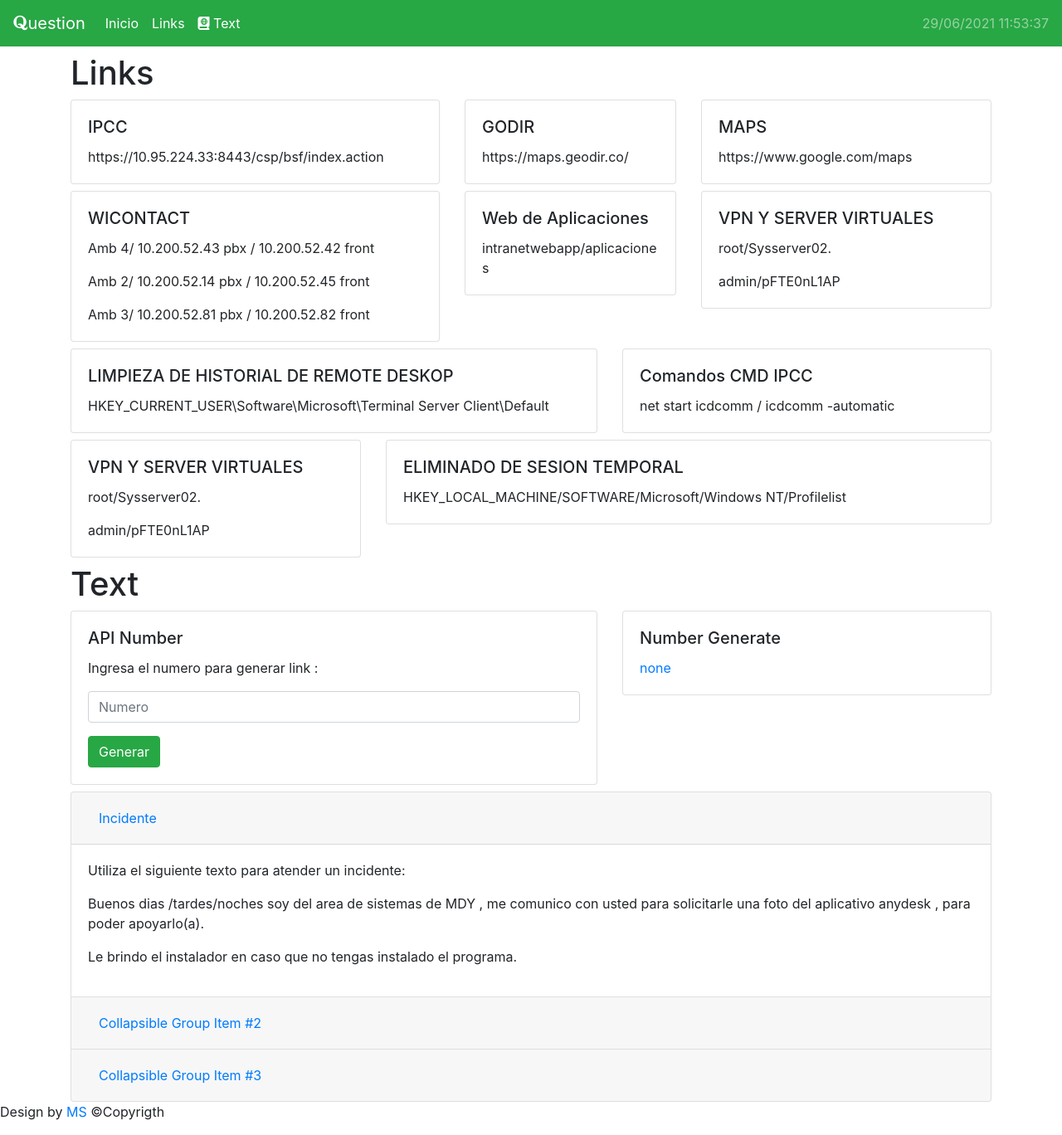
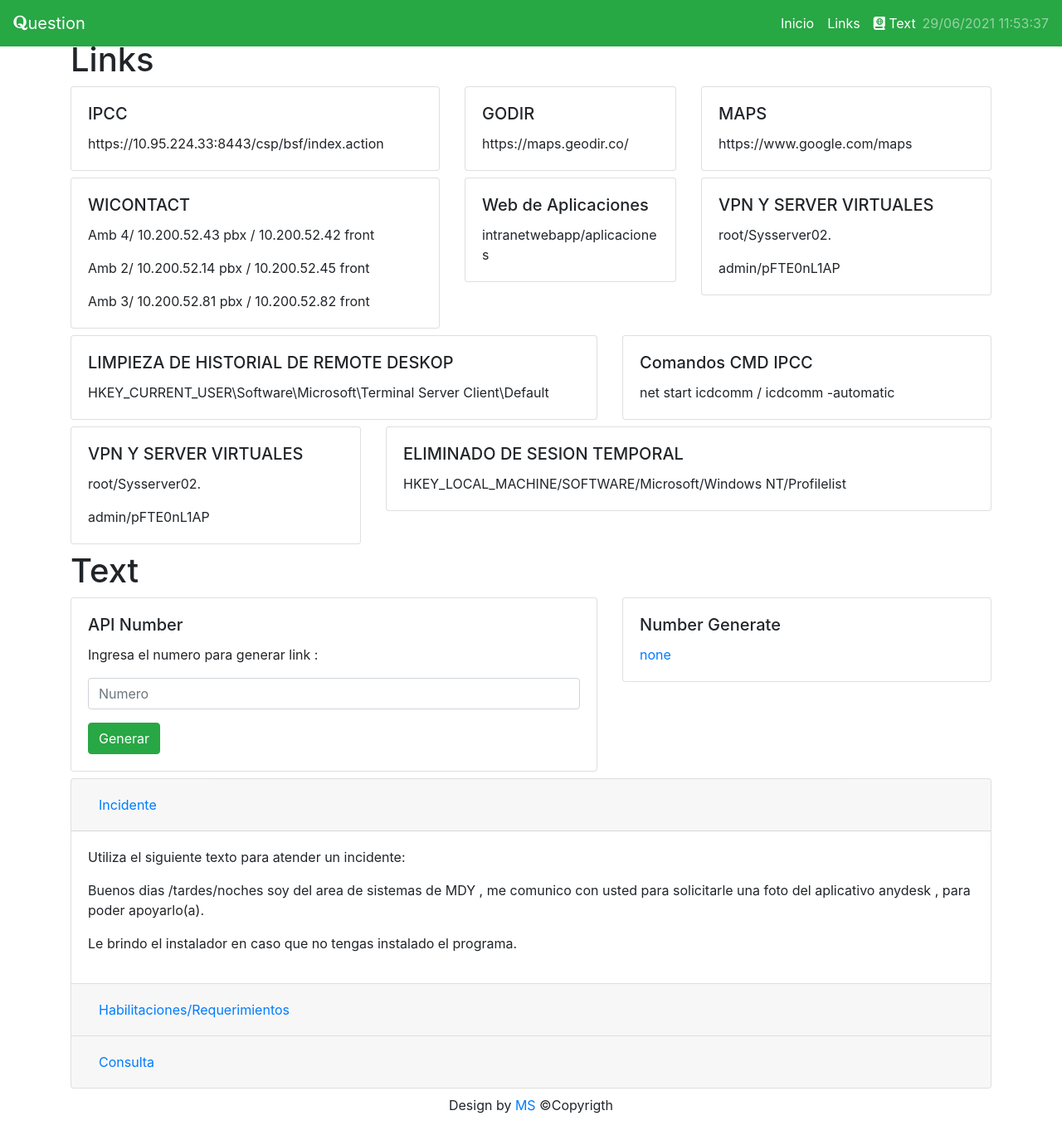
Before and after one commit to LunaWilfredo/helpweb, a PHP site: page / in a window 1280 px wide. Shown: the whole page at 83% size. After the commit the page ends 1342 px from the top, so only its background shows below. Run offline with PHP 8.4, Linux system fonts and the light colour scheme; data that the repository does not hold is empty; some libraries are stand-ins or nearby versions.

Commit message:
mejora final
temrino de mejora y diseño

```diff
--- a/Vista/menu.php
+++ /dev/null
@@ -1,6 +0,0 @@
-<!--------MENU GENERAL--------------->
-    <nav>
-        <ul>
-
-        </ul>
-    </nav>
--- a/index.php
+++ b/index.php
@@ -17,19 +17,19 @@
 
 <body>
     <header>
-        <nav class="navbar navbar-expand-lg navbar-dark bg-success">
+        <nav class="navbar navbar-expand-lg navbar-dark bg-success fixed-top">
             <a class="navbar-brand" href="#"><i class="fab fa-quora"></i>uestion</a>
             <button class="navbar-toggler" type="button" data-toggle="collapse" data-target="#navbarText" aria-controls="navbarText" aria-expanded="false" aria-label="Toggle navigation">
                 <span class="navbar-toggler-icon"></span>
             </button>
-            <div class="collapse navbar-collapse" id="navbarText">
-                <ul class="navbar-nav mr-auto">
+            <div class="collapse navbar-collapse" id="navbarCollapse">
+                <ul class="navbar-nav ml-auto">
 
                     <li class="nav-item active">
                         <a class="nav-link" href="#">Inicio</a>
                     </li>
                     <li class="nav-item active">
-                        <a class="nav-link" href="#link">Links</a>
+                        <a class="nav-link" href="#">Links</a>
                     </li>
                     <li class="nav-item active">
                         <a class="nav-link" href="#text"><i class="fas fa-atlas"></i> Text</a>
@@ -44,7 +44,7 @@
     </header>
 
     <!-- Cuerpo  link-->
-    <div class="container">
+    <div class="container mt-5">
         <!-- start link -->
         <div id="link" class="mt-2">
             <h1>Links</h1>
@@ -208,42 +208,48 @@
                         <div id="collapseOne" class="collapse show" aria-labelledby="headingOne" data-parent="#accordionExample">
                             <div class="card-body">
                                 <p>Utiliza el siguiente texto para atender un incidente:</p>
-                                <p>Buenos dias /tardes/noches  soy del area de sistemas de MDY ,
-                                me comunico con usted para solicitarle una foto del aplicativo
-                                anydesk , para poder apoyarlo(a).
-                                </p>
+                                <p>Buenos dias /tardes/noches  soy del area de sistemas de MDY , me comunico con usted para solicitarle una foto del aplicativo anydesk , para poder apoyarlo(a).</p>
                                 <p>Le brindo el instalador  en caso que no tengas instalado el programa.</p>
                             </div>
                         </div>
                     </div>
+
                     <div class="card">
                         <div class="card-header" id="headingTwo">
                             <h2 class="mb-0">
                                 <button class="btn btn-link btn-block text-left collapsed" type="button" data-toggle="collapse" data-target="#collapseTwo" aria-expanded="false" aria-controls="collapseTwo">
-                            Collapsible Group Item #2
+                                Habilitaciones/Requerimientos
                                 </button>
                             </h2>
                         </div>
+
                         <div id="collapseTwo" class="collapse" aria-labelledby="headingTwo" data-parent="#accordionExample">
                             <div class="card-body">
-                            Some placeholder content for the second accordion panel. This panel is hidden by default.
+                                <p>Utiliza el siguiente texto para atender un incidente:</p>
+                                <p>Buenos dias /tardes/noches  soy del area de sistemas de MDY , me comunico con usted para solicitarle una foto del aplicativo anydesk , para poder realizar la habilitiacion Correo/VPN/Remoto Operaciones.</p>
+                                <p>Le brindo el instalador  en caso que no tengas instalado el programa.</p>
                             </div>
                         </div>
                     </div>
+
                     <div class="card">
                         <div class="card-header" id="headingThree">
                             <h2 class="mb-0">
                                 <button class="btn btn-link btn-block text-left collapsed" type="button" data-toggle="collapse" data-target="#collapseThree" aria-expanded="false" aria-controls="collapseThree">
-                            Collapsible Group Item #3
+                                Consulta
                                 </button>
                             </h2>
                         </div>
+
                         <div id="collapseThree" class="collapse" aria-labelledby="headingThree" data-parent="#accordionExample">
                             <div class="card-body">
-                            And lastly, the placeholder content for the third and final accordion panel. This panel is hidden by default.
+                                <p>Utiliza el siguiente texto para atender un incidente:</p>
+                                <p>Buenos dias soy del area de sistemas , le escribo para consultarte si te pudiste conectar a la vpn? </p>
+                                <p>Una consulta , conoce el manual de resolución de problemas técnicos?</p>
                             </div>
                         </div>
                     </div>
+
                 </div>
 
             </div>
@@ -252,7 +258,9 @@
 
 
 
-    <footer>
+
+
+    <footer class="text-center mt-2">
         <p>Design by <a href="">MS</a> ©Copyrigth</p>
     </footer>
 
```
Also changed, not shown: Vista/cabecera.php (added), Vista/footer.php (added), Vista/links.php (added), Vista/plantilla.php (added). Lines whose indentation alone changed are shown as unchanged.
